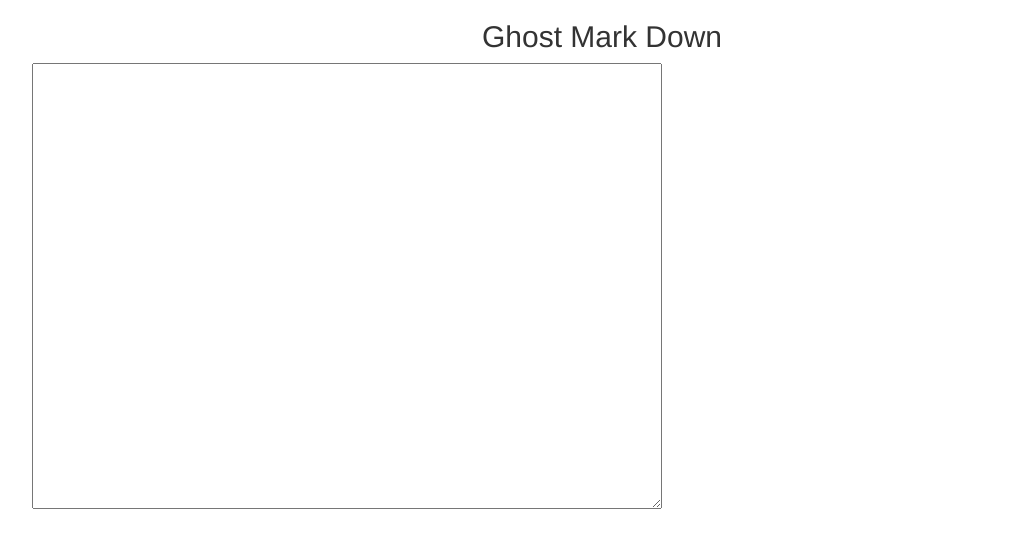
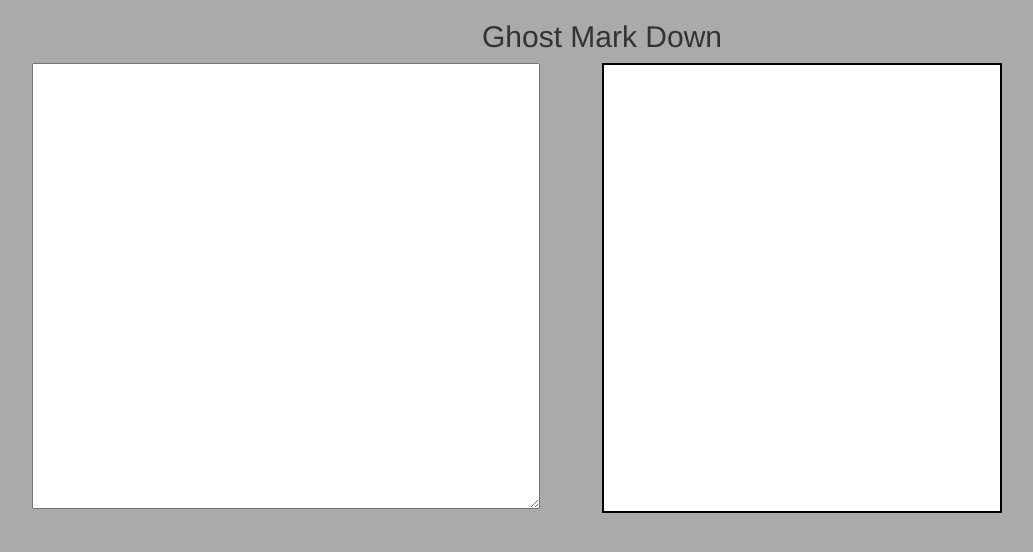
Before and after one commit to sont85/markdown, a website: page index.html in a window 1280 px wide. Shown: the whole page, without its empty margins (38-1071 px from the left). Drawn offline with nearby package versions, Linux system fonts and the light colour scheme.

Commit message:
fixed css bugs

```diff
--- a/index.html
+++ b/index.html
@@ -4,6 +4,18 @@
   <script src="https://ajax.googleapis.com/ajax/libs/jquery/1.11.3/jquery.min.js"></script>
   <script src="https://maxcdn.bootstrapcdn.com/bootstrap/3.3.5/js/bootstrap.min.js"></script>
    <script type="text/javascript" src="https://cdnjs.cloudflare.com/ajax/libs/angular.js/1.4.1/angular.min.js"></script>
+  <style>
+    body {
+    background: #AAAAAA;
+  }
+  #outputBox {
+    border: 2px solid black;
+    height: 450px;
+    width: 400px;
+    background: white;
+  }
+
+  </style>
   <script>
     var app = angular.module("ghost", []);
     app.controller("mainCtrl", function($scope, $http, $sce) {
@@ -16,14 +28,13 @@
       };
     });
   </script>
-  <link rel="stylesheet" src="ghost.css"></link>
 </head>
 <body ng-app="ghost" ng-controller="mainCtrl">
   <div class="container">
     <h2 class="text-center">Ghost Mark Down</h2>
     <div class="row">
       <div class="col-xs-6">
-        <textarea id="inputBox" rows="22" cols="75" ng-model="input" ng-keyup="markWords(input)"></textarea>
+        <textarea id="inputBox" rows="22" cols="60" ng-model="input" ng-keyup="markWords(input)"></textarea>
       </div>
       <div class="col-xs-6" id="outputBox" ng-bind-html="data">
       </div>
```
